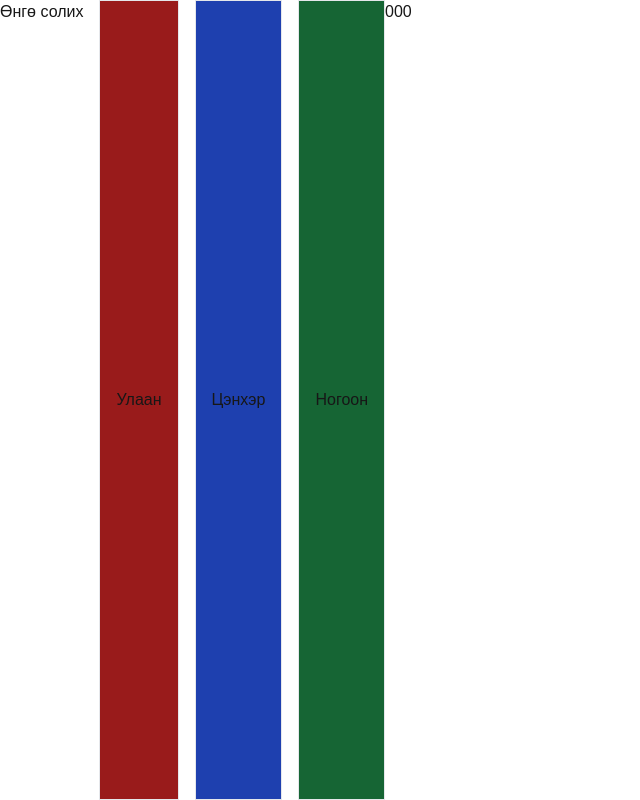
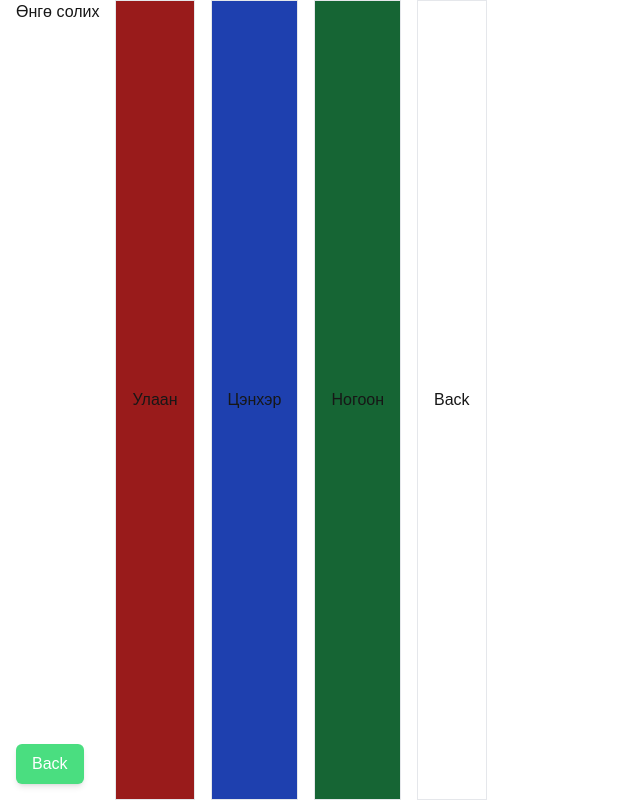
Before and after one commit to OrdinaryPersonn/Test, a Next.js app: page /hichel2 in a window 1280 px wide. Shown: the whole page, without its empty margins (0-640 px from the left). Built offline with nearby package versions, Linux system fonts and the light colour scheme.

Commit message:
back button nemsen

```diff
--- a/pages/hichel1.js
+++ b/pages/hichel1.js
@@ -1,7 +1,9 @@
 import { useState } from "react";
+import { useRouter } from "next/router";
 
 export default function Home() {
   const [click, setClick] = useState("");
+  const router = useRouter();
 
   return (
     <div className="m-5">
@@ -12,6 +14,12 @@ export default function Home() {
         Click
       </button>
       <p className="font-semibold">Name: {click} </p>
+      <button
+          onClick={() => router.back()}
+          className="fixed bottom-4 left-4 bg-green-400 text-white py-2 px-4 rounded-md shadow-md hover:bg-green-600 transition duration-300"
+        >
+          Back
+        </button>
     </div>
   );
 }
--- a/pages/hichel2.js
+++ b/pages/hichel2.js
@@ -1,17 +1,21 @@
 import { useState } from "react";
+import { useRouter } from "next/router";
 
 export default function Home() {
   const [color, setColor] = useState("");
-  const [visibilityB, setVB] = useState("visible");
-  const [visibilityR, setVR] = useState("visible");
-  const [visibilityG, setVG] = useState("visible");
-  const [visibilityBl, setVBl] = useState("hidden");
+  const router = useRouter();
 
   return (
-    <div className={`flex space-x-4 w-full h-screen bg-${color}-800`}>
+    <div className={`flex space-x-4 w-full h-screen bg-${color}-800 `}>
+      <button
+          onClick={() => router.back()}
+          className="fixed bottom-4 left-4 bg-green-400 text-white py-2 px-4 rounded-md shadow-md hover:bg-green-600 transition duration-300"
+        >
+          Back
+        </button>
       <p>Өнгө солих</p>
       <button
-        className={`border bg-red-800 py-4 px-4 visibility: ${visibilityR}`}
+        className={`border bg-red-800 py-4 px-4 `}
         onClick={() => {
           setColor("red");
         }}
@@ -19,7 +23,7 @@ export default function Home() {
         Улаан
       </button>
       <button
-        className={`border bg-blue-800 py-4 px-4 visibility: ${visibilityB}`}
+        className={`border bg-blue-800 py-4 px-4`}
         onClick={() => {
           setColor("blue");
         }}
@@ -27,7 +31,7 @@ export default function Home() {
         Цэнхэр
       </button>
       <button
-        className={`border bg-green-800 py-4 px-4 visibility: ${visibilityG}`}
+        className={`border bg-green-800 py-4 px-4 `}
         onClick={() => {
           setColor("green");
         }}
@@ -35,16 +39,13 @@ export default function Home() {
         Ногоон
       </button>
       <button
-        className={`border bg-black-800 py-4 px-4 visibility: ${visibilityBl}`}
+        className={`border bg-black-800 py-4 px-4 `}
         onClick={() => {
           setColor("");
         }}
       >
         Back
       </button>
-
-        {color != "" ? setVBl("visible") : "000"}
-
 
     </div>
   );
--- a/pages/hichel3.js
+++ b/pages/hichel3.js
@@ -1,10 +1,18 @@
 import { useState } from "react";
+import { useRouter } from "next/router";
 
 export default function Home() {
   const [name, setName] = useState("");
+  const router = useRouter();
 
   return (
-    <div className="flex w-full h-8 m-10">
+    <div className="flex w-full h-8 m-5">
+      <button
+          onClick={() => router.back()}
+          className="fixed bottom-4 left-4 bg-green-400 text-white py-2 px-4 rounded-md shadow-md hover:bg-green-600 transition duration-300"
+        >
+          Back
+        </button>
       <p className="mr-5 ml-5">Нэр:</p>
       <input class="placeholder-shown:border-gray-500 p-2 text-gray-500" placeholder="Нэрээ бичнэ үү." type="text"  onchange="myFunction()"onChange={(e) => setName(e.target.value)}></input>
       <p className="ml-5">Hi 11В, {name != "" ? name : "сурагч"}!</p>
--- a/pages/hichel4.js
+++ b/pages/hichel4.js
@@ -1,4 +1,5 @@
 import { useState } from "react";
+import { useRouter } from "next/router";
 
 const Data = [
   {
@@ -387,6 +388,7 @@ const Data = [
 function Home() {
   const [toggle, setToggle] = useState(false);
   const [name, setName] = useState("");
+  const router = useRouter();
 
   const filterData = Data.filter((char) =>
     `${char.fname} ${char.lname}`.toLowerCase().includes(name.toLowerCase())
@@ -395,31 +397,31 @@ function Home() {
 
   return (
     <div>
+      <button
+          onClick={() => router.back()}
+          className="fixed bottom-4 left-6 bg-green-400 text-white py-2 px-4 rounded-md shadow-md hover:bg-green-600 transition duration-300"
+        >
+          Back
+        </button>
       <input
         className="fixed top-4 left-4 placeholder-shown:border-gray-500 p-2 m-5 rounded text-gray-500"
         placeholder="Нэрээ бичнэ үү."
         type="text"
         onChange={(e) => setName(e.target.value)}
       />
-      <input
-        className="fixed top-4 left-184 placeholder-shown:border-gray-500 p-2 m-5 rounded text-gray-500"
-        placeholder="Нэрээ бичнэ үү."
-        type="text"
-        onChange={(e) => setName(e.target.value)}
-      />
 
       <button
-        className="fixed top-4 right-4 border bg-blue-800 p-3 m-5 rounded"
+        className="fixed top-4 right-4 bg-blue-600 text-white py-2 px-4 rounded-md shadow-md hover:bg-blue-800 transition duration-300"
         onClick={() => setToggle(!toggle)}
       >
         Change Style
       </button>
 
       {!toggle && (
-        <div className="m-5 grid h-48 grid-cols-4 place-content-around gap-4">
+        <div className="m-5 grid h-48 grid-cols-4 place-content-around gap-4 min-w-full">
           {filterData.length > 0 ? (
             filterData.map((person) => (
-              <div className="border p-2 rounded-lg flex-col items-center justify-center flex" key={person.id}>
+              <div className="border p-2 rounded-lg flex-col items-center justify-center flex min-w-max" key={person.id}>
                 <img src={person.image} alt={`${person.fname}`} width="250" />
                 <h2 className="font-bold mt-2">{person.fname} {person.lname}</h2>
                 <div className="flex justify-between w-full pl-10 pr-10">
@@ -444,10 +446,10 @@ function Home() {
       )}
 
       {toggle && (
-        <div className="m-5">
+        <div className="m-5 ">
           {filterData.length > 0 ? (
             filterData.map((person) => (
-              <div className="border p-2 rounded-lg flex-col items-center justify-center flex " key={person.id}>
+              <div className="border p-2 rounded-lg flex-col items-center justify-center flex" key={person.id}>
                 <div className="flex justify-between items-center w-full pl-10 pr-10">
                   <img src={person.image} alt={`${person.fname}`} width="250" />
                   <h2 className="font-bold mt-2">{person.fname} {person.lname}</h2>
--- a/pages/index.js
+++ b/pages/index.js
@@ -6,7 +6,7 @@ export default function Home() {
   const router = useRouter();
   return(
     <div className=" h-screen p-10">
-      <div className="flex justify-center items-center mt-5 mb-10"><span className="font-bold text-4xl">Бие даалт</span></div>
+      <div className="flex justify-center items-center mt-5 mb-10"><span className="font-bold text-4xl">Гүнсан-Янжин</span></div>
       <div className="bg-black flex justify-center items-center border-solid border-2 rounded-3xl m-5">
 
       <button
```
